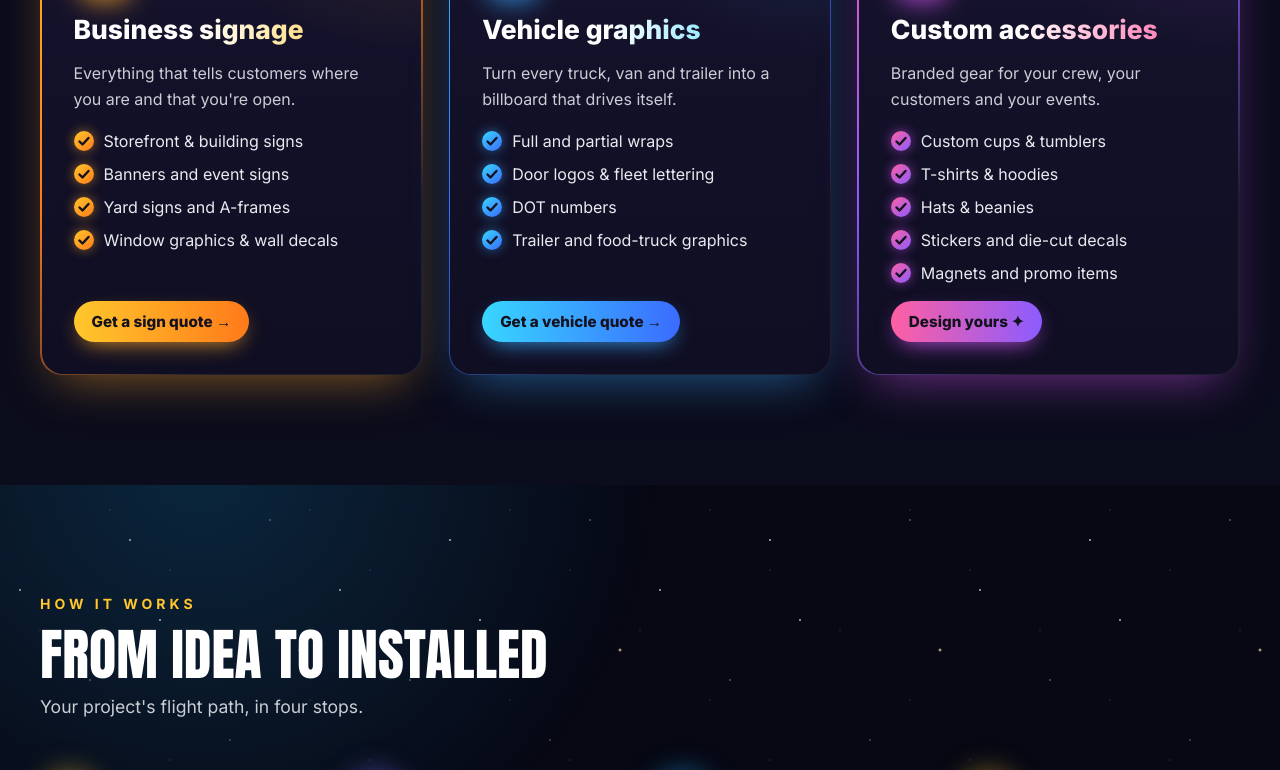
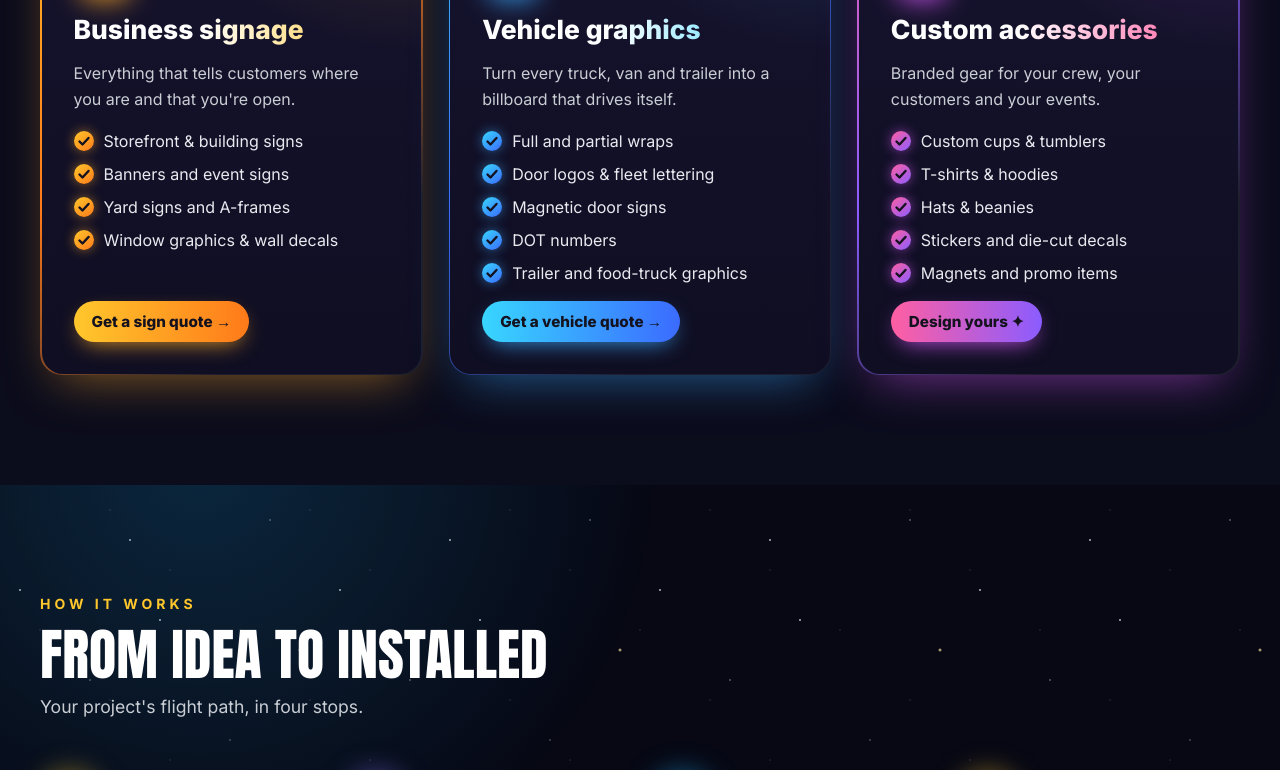
Before and after one commit to Stevoslideee/gsa-site, a plain HTML site: page index.html in a window 1280 px wide. Shown: the part 1540-2310 px from the top of the page. Drawn offline with Linux system fonts and the light colour scheme.

Commit message:
Add magnetic door signs

```diff
--- a/index.html
+++ b/index.html
@@ -135,7 +135,7 @@ input,textarea{font:inherit}
 <div class="svc-ico"><svg aria-hidden="true" width="30" height="30" viewBox="0 0 24 24" fill="none" stroke="#14121f" stroke-width="2.2" stroke-linecap="round" stroke-linejoin="round"><path d="M2 16V8a1 1 0 0 1 1-1h11v9"/><path d="M14 10h4l3 3v3h-7"/><circle cx="6.5" cy="17.5" r="1.8"/><circle cx="17.5" cy="17.5" r="1.8"/></svg></div>
 <h3>Vehicle graphics</h3>
 <p>Turn every truck, van and trailer into a billboard that drives itself.</p>
-<ul><li>Full and partial wraps</li><li>Door logos &amp; fleet lettering</li><li>DOT numbers</li><li>Trailer and food-truck graphics</li></ul>
+<ul><li>Full and partial wraps</li><li>Door logos &amp; fleet lettering</li><li>Magnetic door signs</li><li>DOT numbers</li><li>Trailer and food-truck graphics</li></ul>
 <a class="svc-cta" href="#quote">Get a vehicle quote →</a>
 </div></div></article>
 <article class="svc" style="--c1:#FF5FA2;--c2:#8B5CFF;--g:220,90,255"><div class="svc-in">
```
